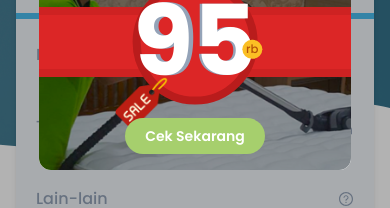
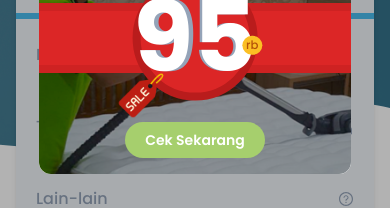
Before and after one commit to bryanhad/cleanNFresh1.1, a React (Vite) app: page /cleanNFresh1.1/bantuan in a window 390 px wide. Shown: the part 433-641 px from the top of the page. Built offline with nearby package versions, Linux system fonts and the light colour scheme.

Commit message:
fixed button in Promo kasur

```diff
--- a/src/components/PromoStuffs/PromoKasur.jsx
+++ b/src/components/PromoStuffs/PromoKasur.jsx
@@ -53,7 +53,7 @@ const PromoKasur = () => {
                   circleStyle="bg-amber-400 text-amber-700"
                 />
                 <img
-                  className="absolute max-w-[15vw] sm:max-w-[100px] left-0 translate-x-[-50%] bottom-[20%] translate-y-[100%]"
+                  className="absolute max-w-[13vw] sm:max-w-[100px] left-0 translate-x-[-50%] bottom-[20%] translate-y-[100%]"
                   src={saleTag}
                   alt=""
                 />
@@ -62,7 +62,7 @@ const PromoKasur = () => {
           </div>
           {/* text & button */}
           {/* <p className="mb-4">LIMITED TIME ONLY</p> */}
-          <div className="mx-auto max-w-max">
+          <div className="mx-auto max-w-max mt-4">
             <MyButton size="button-small" hiddenAtMobile onclick={() => setShowPromoModal(false)} to='layanan'>
               Cek Sekarang
             </MyButton>
```
